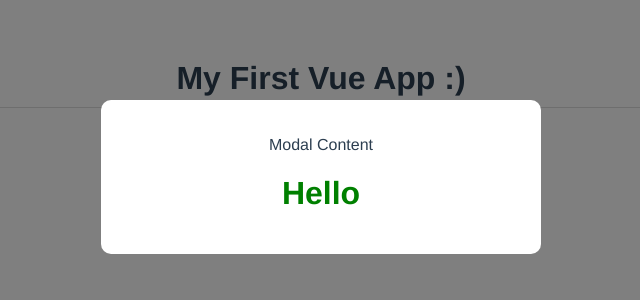
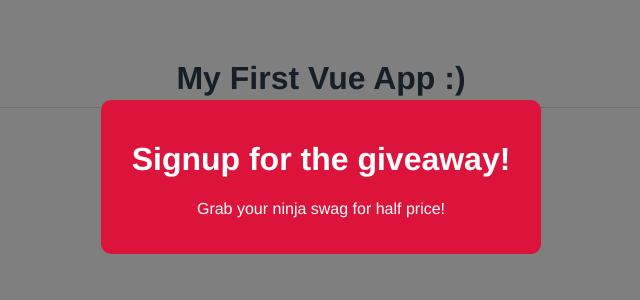
Before and after one commit to alain-kubwayo/vue-hub, a Vue app: page / in a window 1280 px wide. Shown: the top 300 px of the page, without its empty margins (319-959 px from the left). Built offline with nearby package versions, Linux system fonts and the light colour scheme.

Commit message:
feat: add props

```diff
--- a/src/App.vue
+++ b/src/App.vue
@@ -2,7 +2,11 @@
   <h1>{{ title }}</h1>
   <input type="text" ref="name">
   <button @click="handleClick">click me</button>
-  <Modal />
+  <Modal
+    :header="header"
+    :text="text"
+    theme="sale"
+  />
 </template>
 
 <script>
@@ -15,7 +19,9 @@
   },
   data(){
     return {
-      title: "My First Vue App :)"
+      title: "My First Vue App :)",
+      header: "Signup for the giveaway!",
+      text: "Grab your ninja swag for half price!"
     }
   },
   methods: {
--- a/src/components/Modal.vue
+++ b/src/components/Modal.vue
@@ -1,11 +1,17 @@
 <template>
     <div class="backdrop">
-        <div class="modal">
-            <p>Modal Content</p>
-            <h1>Hello</h1>
+        <div class="modal" :class="{sale: theme === 'sale'}">
+            <h1>{{ header }}</h1>
+            <p>{{ text }}</p>
         </div>
     </div>
 </template>
+
+<script>
+export default {
+    props: ['header', 'text', 'theme']
+}
+</script>
 
 <style>
     .backdrop {
@@ -34,4 +40,13 @@
     .modal p{
         font-style: normal;
     }
+
+    .modal.sale {
+        background: crimson;
+        color: white;
+    }
+
+    .modal.sale h1 {
+        color: white;
+    }
 </style>
```
